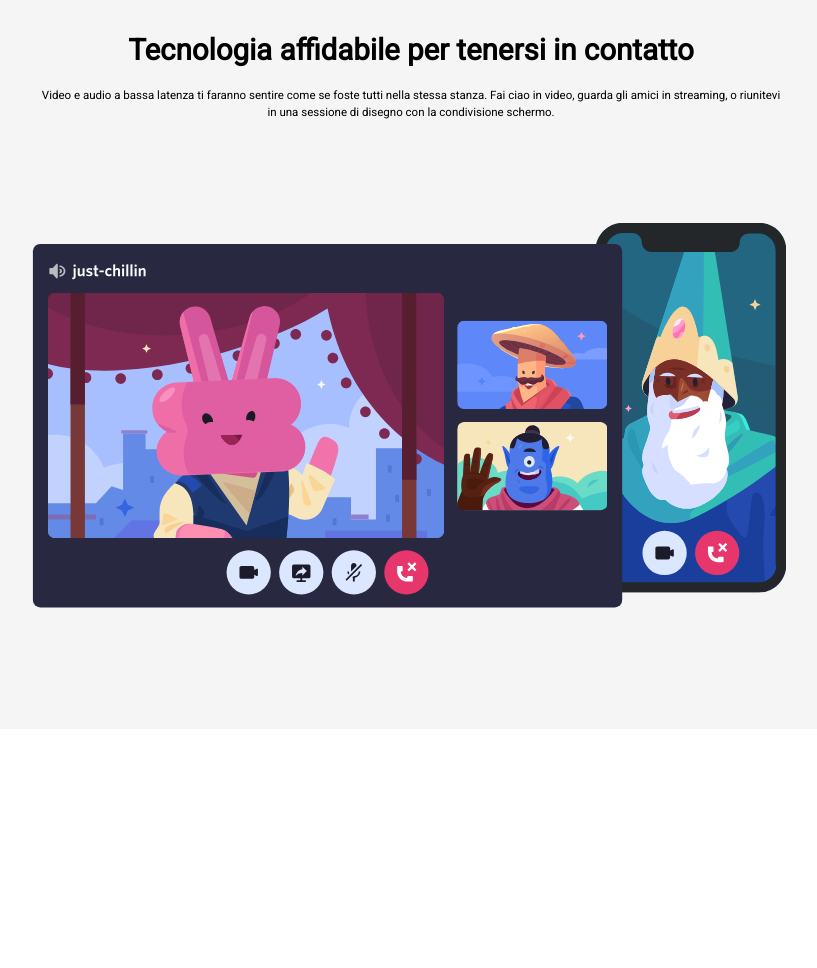
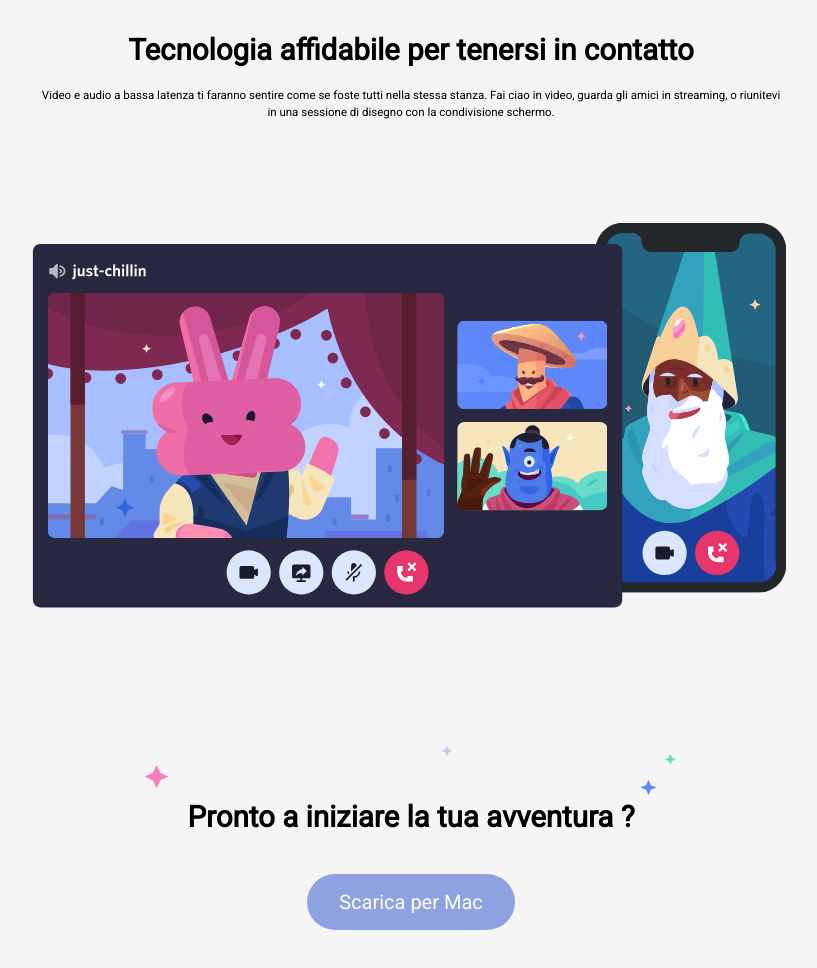
Before and after one commit to GiulianoCretella/htmlcss-discord, a plain HTML site: page index.html in a window 1280 px wide. Shown: the part 2318-3286 px from the top of the page, without its empty margins (229-1046 px from the left). Before the commit the page ends 3047 px from the top, so only its background shows below. Drawn offline with Linux system fonts and the light colour scheme.

Commit message:
index: inizio footer

```diff
--- a/css/style.css
+++ b/css/style.css
@@ -118,7 +118,7 @@ ul li a{
     color: #fff;
     text-decoration: none;
 }
-#mac{
+.mac{
    font-size: 20px;
    background-color: white;
    color: black;
@@ -172,7 +172,7 @@ ul li a{
     width:30%;
     padding: 30px;
 }
-.text-box .title{
+article .title{
    font-size: 2.3vw;
    font-weight: bolder;
 }
@@ -193,3 +193,11 @@ ul li a{
     width: 100%;
 text-align: center;
 }
+.section-foot{
+    text-align: center;
+    margin-top: 10%;
+}
+#last-mac{
+    background-color: #8ea1e1;
+    margin-top: 5%;
+}
--- a/index.html
+++ b/index.html
@@ -41,7 +41,7 @@
             <section class="in-container jumbo-text">
                 <h1>Il tuo posto per parlare</h1>
                 <p>Che tu faccia parte di un club scolastico, gruppo di gamer,comunit&aacute; artistica <br> mondiale, o semplicemente di un piccolo gruppo di amici che vuole passare il tempo <br> assieme, Discord rende pi&uacute; facile chiacchierare ogni giorno e ritrovarsi pi&uacute; spesso.</p>
-                <a  id="mac" class="button" href="#">Scarica per Mac</a>
+                <a class="mac button" href="#">Scarica per Mac</a>
                 <a  id="discord" class="button" href="#">Apri Discord nel tuo browser</a>
             </section>
         </div>
@@ -113,6 +113,16 @@
                 <article class="last-image">
                     <img src="./img/item4-big.svg" alt="">
                 </article>
+                <article class="section-foot">
+                    <svg width="531" height="49" viewBox="0 0 531 49" fill="none" xmlns="http://www.w3.org/2000/svg">
+                        <path d="M527.098 15.0977L530.701 13.5155C530.789 13.4276 530.789 13.3397 530.701 13.3397L527.098 11.7576L525.428 8.06592C525.428 7.97803 525.34 7.97803 525.34 8.06592L523.67 11.6697L520.066 13.3397C519.978 13.3397 519.978 13.4276 520.066 13.5155L523.67 15.0977L525.34 18.7015H525.428L527.098 15.0977Z" fill="#6ADBC6"/>
+                        <path opacity="0.5" d="M303.575 6.4L306.975 4.9V4.7L303.575 3.3L302.075 0H301.875L300.375 3.3L297.075 4.7C296.975 4.8 296.975 4.9 297.075 4.9L300.375 6.4L301.875 9.8H302.075L303.575 6.4Z" fill="#9691FF"/>
+                        <path d="M505.875 43.8621L510.95 41.6367C510.982 41.6007 511 41.5541 511 41.5058C511 41.4575 510.982 41.4109 510.95 41.3749L505.875 39.1495L503.598 34.0443C503.585 34.0304 503.57 34.0192 503.554 34.0116C503.537 34.004 503.518 34 503.5 34C503.482 34 503.463 34.004 503.446 34.0116C503.43 34.0192 503.415 34.0304 503.402 34.0443L501.125 39.0841L496.05 41.3749C496.018 41.4109 496 41.4575 496 41.5058C496 41.5541 496.018 41.6007 496.05 41.6367L501.125 43.8621L503.402 48.9018C503.489 49.0327 503.554 49.0327 503.598 48.9018L505.875 43.8621Z" fill="#628BF7"/>
+                        <path d="M15.2764 34.15L22.9764 30.75C23.0294 30.75 23.0803 30.7289 23.1178 30.6914C23.1553 30.6539 23.1764 30.603 23.1764 30.55C23.1764 30.497 23.1553 30.4461 23.1178 30.4086C23.0803 30.3711 23.0294 30.35 22.9764 30.35L15.2764 26.95C15.2499 26.95 15.2244 26.9395 15.2057 26.9207C15.1869 26.902 15.1764 26.8765 15.1764 26.85L11.6764 19.15C11.6764 18.95 11.4764 18.95 11.3764 19.15L7.97639 26.85H7.87639L0.0763931 30.35C0.0271976 30.405 0 30.4762 0 30.55C0 30.6238 0.0271976 30.695 0.0763931 30.75L7.87639 34.15H7.97639L11.3764 41.95C11.4764 42.15 11.6764 42.15 11.6764 41.95L15.1764 34.25C15.1764 34.2235 15.1869 34.198 15.2057 34.1793C15.2244 34.1605 15.2499 34.15 15.2764 34.15Z" fill="#FF7ABC"/>
+                        </svg>
+                    <h5 class="title">Pronto a iniziare la tua avventura ?</h5>
+                    <a id="last-mac" class="button" href="#">Scarica per Mac</a>
+                </article>
             </section>
         </div>
         <!-- /sezione4 -->
```
